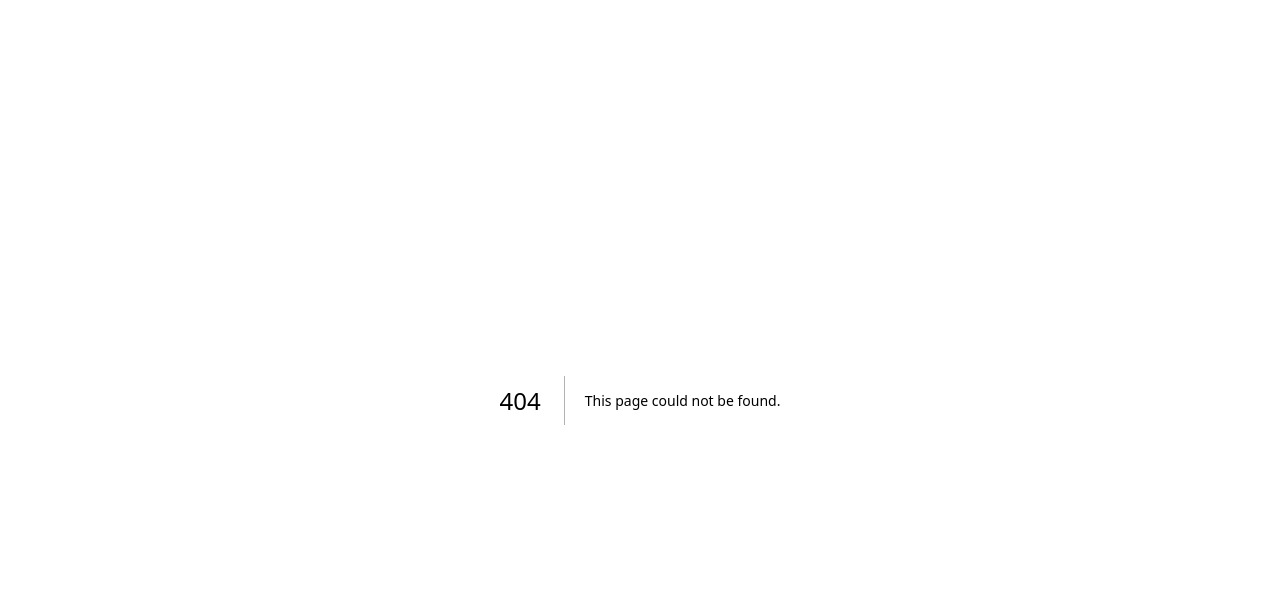
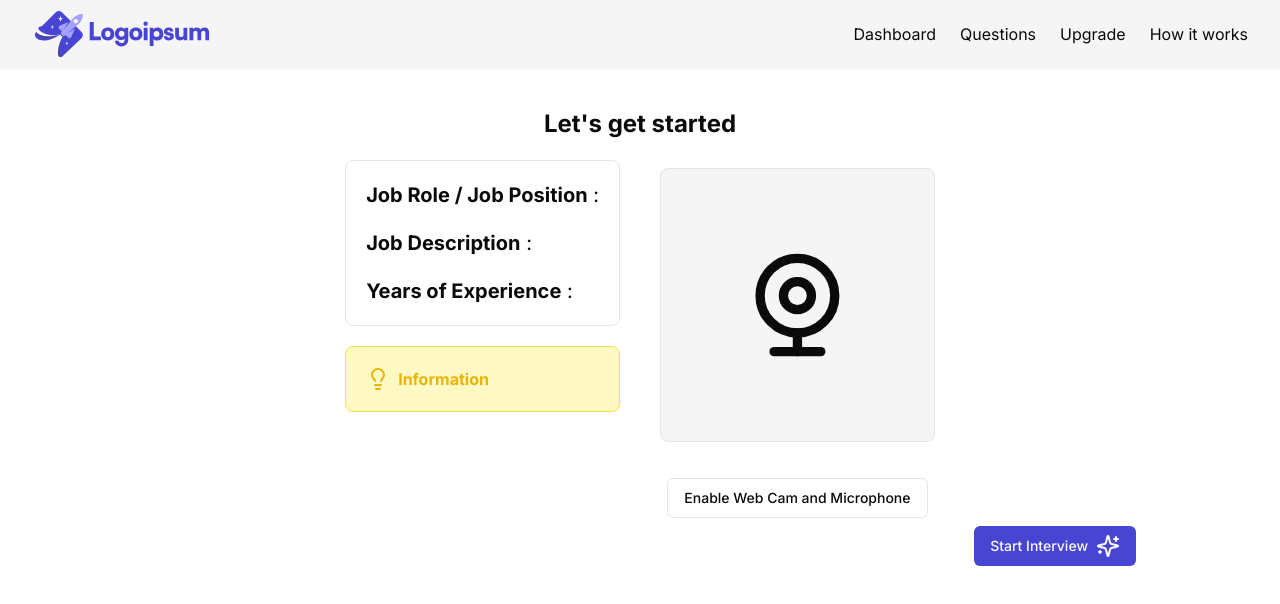
Before and after one commit to shivasingh0/AI-Interview-Mocker, a Next.js app: page /dashboard/interview/1 in a window 1280 px wide. Before the commit this address had no page. Shown: the top 604 px of the page. Built offline with nearby package versions, Linux system fonts and the light colour scheme; no server answers; the database is empty.

Commit message:
implement webcam feature, display questions from the database

```diff
--- a/app/dashboard/_components/AddNewInterview.jsx
+++ b/app/dashboard/_components/AddNewInterview.jsx
@@ -18,6 +18,7 @@ import { MpckInterview } from "@/utils/schema";
 import { v4 as uuidv4 } from "uuid";
 import { useUser } from "@clerk/nextjs";
 import moment from "moment/moment";
+import { useRouter } from "next/navigation";
 
 const AddNewInterview = () => {
   const [openDialog, setOpenDialog] = useState(false);
@@ -27,6 +28,7 @@ const AddNewInterview = () => {
   const [loading, setLoading] = useState(false);
   const [aiResponse, setAiResponse] = useState([]);
   const { user } = useUser();
+  const router = useRouter()
 
   const onSubmit = async (e) => {
     e.preventDefault();
@@ -63,6 +65,8 @@ const AddNewInterview = () => {
       console.log("inserted ID", resp);
       if (resp) {
         setOpenDialog(false);
+        router.push(`/dashboard/interview/${resp[0].mockId}`)
+
       }
     } else {
       console.log("ERROR");
--- /dev/null
+++ b/app/dashboard/interview/[interviewId]/page.jsx
@@ -0,0 +1,94 @@
+"use client";
+
+import { Button } from "@/components/ui/button";
+import { db } from "@/utils/db";
+import { MpckInterview } from "@/utils/schema";
+import { eq } from "drizzle-orm";
+import { Lightbulb, Sparkles, WebcamIcon } from "lucide-react";
+import Link from "next/link";
+import React, { useEffect, useState } from "react";
+import Webcam from "react-webcam";
+
+const Interview = ({ params }) => {
+  const [interviewData, setInterviewData] = useState();
+  const [webCamEnabled, setWebCamEnabled] = useState(false);
+
+  useEffect(() => {
+    console.log(params?.interviewId);
+    console.log(MpckInterview);
+    getInterviewDetails();
+  }, []);
+
+  /**
+   * Used to get interviewData by mockId
+   */
+  const getInterviewDetails = async () => {
+    const result = await db
+      .select()
+      .from(MpckInterview)
+      .where(eq(MpckInterview.mockId, params.interviewId));
+    // setInterviewData(result[0]);
+  };
+
+  return (
+    <div className="my-10 flex justify-center flex-col items-center">
+      <h2 className="font-bold text-2xl">Let's get started</h2>
+      <div className="grid grid-cols-1 md:grid-cols-2 gap-10">
+        <div className="flex flex-col my-5 gap-5">
+          <div className="border p-5 rounded-lg flex flex-col gap-5">
+            <h2 className="text-xl">
+              <strong>Job Role / Job Position</strong> :{" "}
+              {interviewData?.jobPosition}
+            </h2>
+            <h2 className="text-xl">
+              <strong>Job Description</strong> : {interviewData?.jobDesc}
+            </h2>
+            <h2 className="text-xl">
+              <strong>Years of Experience</strong> :{" "}
+              {interviewData?.jobExperience}
+            </h2>
+          </div>
+          <div className="p-5 border rounded-lg border-yellow-300 bg-yellow-100">
+            <h2 className="flex gap-2 items-center text-yellow-500">
+              <Lightbulb />
+              <strong>Information</strong>
+            </h2>
+            <h2 className="font-semibold text-yellow-500">
+              {process.env.NEXT_PUBLIC_PUBLIC_INFORMATION}
+            </h2>
+          </div>
+        </div>
+        <div>
+          <div className="bg-secondary border rounded-lg p-20 my-7">
+            {webCamEnabled ? (
+              <Webcam
+                onUserMedia={() => setWebCamEnabled(true)}
+                onUserMediaError={() => setWebCamEnabled(false)}
+                style={{ height: 300, width: 300 }}
+                mirrored={true}
+              />
+            ) : (
+              <>
+                <WebcamIcon className="h-28 w-full" />
+              </>
+            )}
+          </div>
+          {webCamEnabled ? (
+            ""
+          ) : (
+            <div className="flex justify-center">
+              <Button variant='ghost' onClick={() => setWebCamEnabled(true)} className="my-2 border">
+              Enable Web Cam and Microphone
+            </Button>
+            </div>
+          )}
+        </div>
+      </div>
+      <div className="w-full flex justify-end">
+        <Link href={`/dashboard/interview/${params.interviewId}/start`}><Button>Start Interview <Sparkles className="ms-2" /></Button></Link>
+      </div>
+    </div>
+  );
+};
+
+export default Interview;
--- /dev/null
+++ b/app/dashboard/interview/[interviewId]/start/_components/QuestionSection.jsx
@@ -0,0 +1,40 @@
+import { Lightbulb } from "lucide-react";
+import React from "react";
+
+const QuestionSection = ({ mockInterviewQuestion, activeIndex }) => {
+  return (
+    mockInterviewQuestion && (
+      <div className="border p-5 rounded-lg my-10">
+        <div className="grid grid-cols-2 md:grid-cols-3 lg:grid-cols-4 gap-5">
+          {mockInterviewQuestion &&
+            mockInterviewQuestion.map((question, index) => (
+              <h2
+                className={`p-2 rounded-full text-xs md:text-sm text-center cursor-pointer ${
+                  activeIndex === index
+                    ? "bg-[#4845D2] text-white"
+                    : "bg-secondary "
+                }`}
+              >
+                Question #{index + 1}
+              </h2>
+            ))}
+        </div>
+        <h2 className="my-10 text-sm md:text-lg">
+          {mockInterviewQuestion[activeIndex]?.question}
+        </h2>
+
+        <div className="border rounded-lg p-5 bg-blue-100">
+          <h2 className="flex gap-2 items-center text-blue-600">
+            <Lightbulb />
+            <strong>Note:</strong>
+          </h2>
+          <h2 className="my-2 text-sm text-blue-600 font-semibold">
+            {process.env.NEXT_PUBLIC_RECORD_ANSWER_INFORMATION}
+          </h2>
+        </div>
+      </div>
+    )
+  );
+};
+
+export default QuestionSection;
--- /dev/null
+++ b/app/dashboard/interview/[interviewId]/start/_components/RecordAnswerSection.jsx
@@ -0,0 +1,14 @@
+import { Webcam } from 'lucide-react'
+import Image from 'next/image'
+import React from 'react'
+
+const RecordAnswerSection = () => {
+  return (
+    <div>
+        <Image />
+        <Webcam/>
+    </div>
+  )
+}
+
+export default RecordAnswerSection
--- /dev/null
+++ b/app/dashboard/interview/[interviewId]/start/page.jsx
@@ -0,0 +1,56 @@
+"use client";
+import { db } from "@/utils/db";
+import { MpckInterview } from "@/utils/schema";
+import { eq } from "drizzle-orm";
+import React, { useEffect, useState } from "react";
+import QuestionSection from "./_components/QuestionSection";
+import RecordAnswerSection from "./_components/RecordAnswerSection";
+
+const StartInterview = ({ params }) => {
+  const [interviewData, setInterviewData] = useState();
+  const [mockInterviewQuestion, setMockInterviewQuestion] = useState();
+  const [activeIndex, setActiveIndex] = useState(0);
+
+  useEffect(() => {
+    getInterviewDetails();
+  }, []);
+
+  /**
+   * Used to get interviewData by mockId
+   */
+  const getInterviewDetails = async () => {
+    try {
+      const result = await db
+        .select()
+        .from(MpckInterview)
+        .where(eq(MpckInterview.mockId, params.interviewId));
+
+      if (result.length > 0) {
+        const jsonMockResp = JSON.parse(result[0].jsonMockResp);
+        setMockInterviewQuestion(jsonMockResp);
+        console.log(jsonMockResp);
+        setInterviewData(result[0]);
+      } else {
+        console.error("No interview data found");
+      }
+    } catch (error) {
+      console.error("Error fetching interview details:", error);
+    }
+  };
+
+  return (
+    <div className="grid grid-cols-1 md:grid-cols-2">
+      {/* Question section */}
+      <div>
+        <QuestionSection
+          activeIndex={activeIndex}
+          mockInterviewQuestion={mockInterviewQuestion}
+        />
+      </div>
+      {/* video section */}
+      <RecordAnswerSection/>
+    </div>
+  );
+};
+
+export default StartInterview;
--- a/package.json
+++ b/package.json
@@ -24,6 +24,7 @@
     "next": "14.2.5",
     "react": "^18.3.1",
     "react-dom": "^18.3.1",
+    "react-webcam": "^7.2.0",
     "tailwind-merge": "^2.4.0",
     "tailwindcss-animate": "^1.0.7",
     "uuid": "^10.0.0"
```
Also changed, not shown: 1 other file (tests, documents, lock files or other folders).
